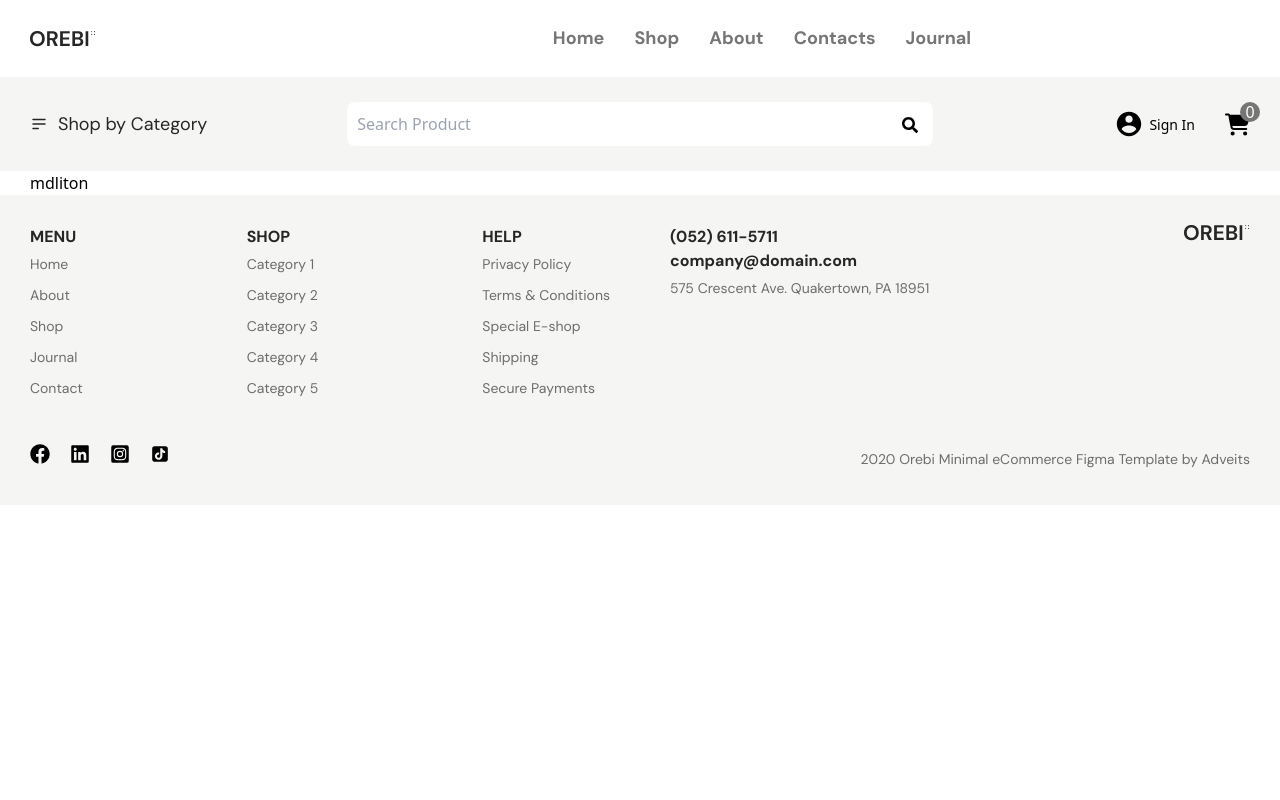
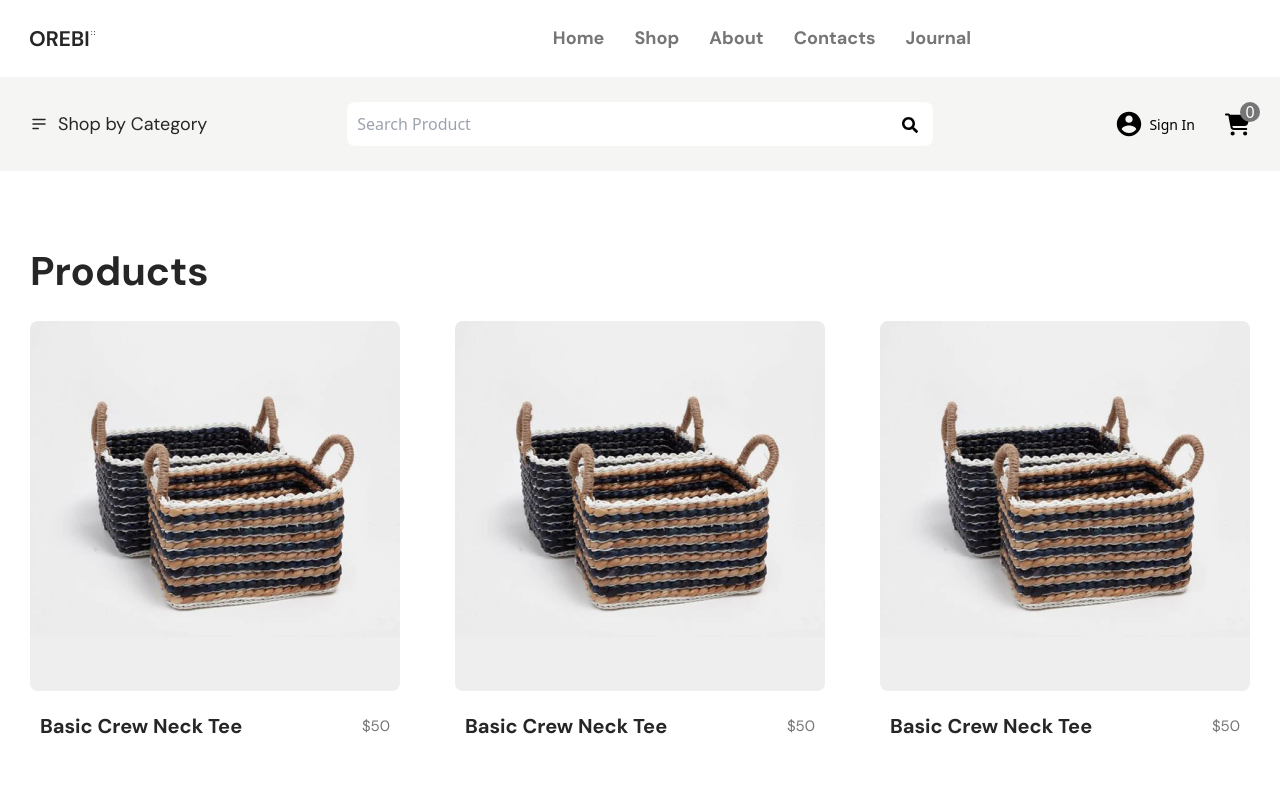
Before and after one commit to md-liton/Mixcotton, a React (Vite) app: page /products in a window 1280 px wide. Shown: the top 800 px of the page. Built offline with nearby package versions, Linux system fonts and the light colour scheme.

Commit message:
product-design

```diff
--- a/src/Components/Header/Header.jsx
+++ b/src/Components/Header/Header.jsx
@@ -3,6 +3,7 @@ import { HiOutlineMenuAlt2 } from "react-icons/hi";
 import { FaSearch } from "react-icons/fa";
 import { IoMdContact } from "react-icons/io";
 import { FaCartShopping } from "react-icons/fa6";
+import { Link } from 'react-router-dom';
 
 
 
@@ -13,10 +14,10 @@ const Header = () => {
     <header className='bg-[#F5F5F3] py-[25px]'>
         <div className="container">
             <div className="header_main md:flex md:justify-between md:items-center">
-                <div className='md:w-[20%] flex items-center gap-[10px] md:text-[18px] font-dm text-primary cursor-pointer '>
+                <Link to='/products' className='md:w-[20%] flex items-center gap-[10px] md:text-[18px] font-dm text-primary cursor-pointer '>
                 <HiOutlineMenuAlt2 />
                 <p>Shop by Category</p>
-                </div>
+                </Link>
                 <div className='md:w-[60%] md:flex md:justify-center md:items-center relative'>
                     <input type="search" placeholder='Search Product' className='p-[10px] rounded-lg md:w-[80%] focus:outline-none' />
                     <FaSearch className='absolute top-[15px] right-[12%] cursor-pointer'/>
--- a/src/Components/Newproduct/Newproduct.jsx
+++ b/src/Components/Newproduct/Newproduct.jsx
@@ -50,7 +50,6 @@ const Newproduct = () => {
       <section className='py-[50px] bg-[#F5F5F3]'>
           <div className="container">
               <div className="new_main ">
-
                   <div className="slider-container">
                       <Slider {...settings}>
                           <div>
--- a/src/Components/Product/Product.jsx
+++ b/src/Components/Product/Product.jsx
@@ -1,14 +1,67 @@
 import React from 'react'
+import newimg from '../../assets/new.png'
+
 
 const Product = () => {
   return (
-    <section>
-        <div className="container">
-            <div className="product_main">
-                <p>mdliton</p>
+    <section className='py-[50px]'>
+    <div className="container">
+      <h5 className='font-dm font-bold text-[40px] text-primary py-[20px]'>Products</h5>
+        <div className="special_main flex items-center justify-between flex-wrap">
+            <div>
+                <div className='relative new_product cursor-pointer'>
+                    <div className='w-[370px] h-[370px] rounded-lg overflow-hidden '>
+                        <img src={newimg} alt="img" className='w-full h-full' />
+                    </div>
+                    <div className='new_btn absolute bottom-0 left-0 w-[370px] ease-in duration-300  bg-[#F5F5F3]  text-white font-normal font-dm rounded-lg'>
+                        <div className=' py-[40px] px-[20px] flex justify-center items-center gap-[20px] '>
+                            <button className='py-[10px] px-[30px] rounded-lg bg-primary hover:bg-transparent hover:border hove:border-[1px] hover:border-primary hover:text-primary easy-in duration-300 border border-[1px] border-primary'>Add to Cart</button>
+                            <button className='py-[10px] px-[30px] rounded-lg bg-primary hover:bg-transparent hover:border hove:border-[1px] hover:border-primary hover:text-primary easy-in duration-300 border border-[1px] border-primary'>View Details</button>
+                        </div>
+                    </div>
+                </div>
+                <div className='flex justify-between items-center gap-[30px] py-[20px] px-[10px] font-dm w-[370px] '>
+                    <span className='text-[20px] font-bold  text-primary'>Basic Crew Neck Tee</span>
+                    <span className='text-[15px] font-normal text-secondary'>$50</span>
+                </div>
+            </div>
+            <div>
+                <div className='relative new_product cursor-pointer'>
+                    <div className='w-[370px] h-[370px] rounded-lg overflow-hidden '>
+                        <img src={newimg} alt="img" className='w-full h-full' />
+                    </div>
+                    <div className='new_btn absolute bottom-0 left-0 w-[370px] ease-in duration-300  bg-[#F5F5F3]  text-white font-normal font-dm rounded-lg'>
+                        <div className=' py-[40px] px-[20px] flex justify-center items-center gap-[20px] '>
+                            <button className='py-[10px] px-[30px] rounded-lg bg-primary hover:bg-transparent hover:border hove:border-[1px] hover:border-primary hover:text-primary easy-in duration-300 border border-[1px] border-primary'>Add to Cart</button>
+                            <button className='py-[10px] px-[30px] rounded-lg bg-primary hover:bg-transparent hover:border hove:border-[1px] hover:border-primary hover:text-primary easy-in duration-300 border border-[1px] border-primary'>View Details</button>
+                        </div>
+                    </div>
+                </div>
+                <div className='flex justify-between items-center gap-[30px] py-[20px] px-[10px] font-dm w-[370px] '>
+                    <span className='text-[20px] font-bold  text-primary'>Basic Crew Neck Tee</span>
+                    <span className='text-[15px] font-normal text-secondary'>$50</span>
+                </div>
+            </div>
+            <div>
+                <div className='relative new_product cursor-pointer'>
+                    <div className='w-[370px] h-[370px] rounded-lg overflow-hidden '>
+                        <img src={newimg} alt="img" className='w-full h-full' />
+                    </div>
+                    <div className='new_btn absolute bottom-0 left-0 w-[370px] ease-in duration-300  bg-[#F5F5F3]  text-white font-normal font-dm rounded-lg'>
+                        <div className=' py-[40px] px-[20px] flex justify-center items-center gap-[20px] '>
+                            <button className='py-[10px] px-[30px] rounded-lg bg-primary hover:bg-transparent hover:border hove:border-[1px] hover:border-primary hover:text-primary easy-in duration-300 border border-[1px] border-primary'>Add to Cart</button>
+                            <button className='py-[10px] px-[30px] rounded-lg bg-primary hover:bg-transparent hover:border hove:border-[1px] hover:border-primary hover:text-primary easy-in duration-300 border border-[1px] border-primary'>View Details</button>
+                        </div>
+                    </div>
+                </div>
+                <div className='flex justify-between items-center gap-[30px] py-[20px] px-[10px] font-dm w-[370px] '>
+                    <span className='text-[20px] font-bold  text-primary'>Basic Crew Neck Tee</span>
+                    <span className='text-[15px] font-normal text-secondary'>$50</span>
+                </div>
             </div>
         </div>
-    </section>
+    </div>
+</section>
   )
 }
 
```
